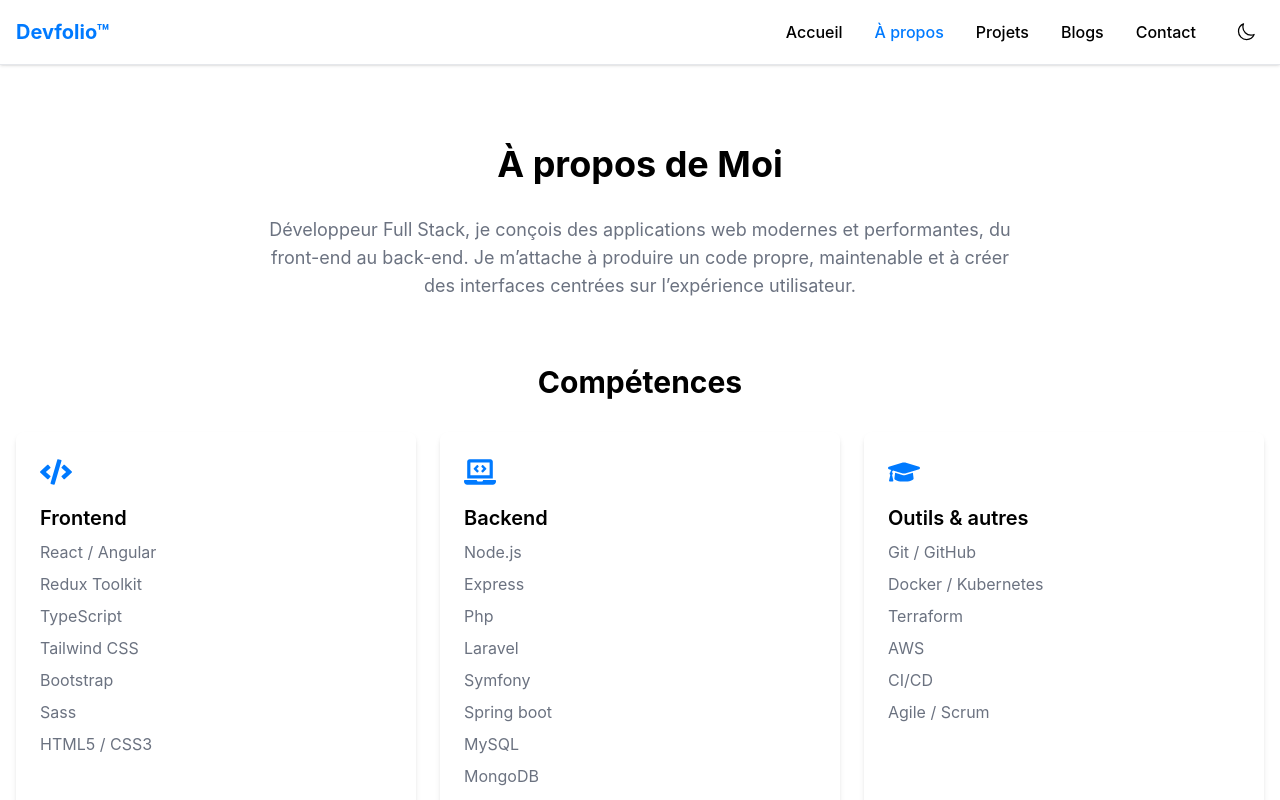
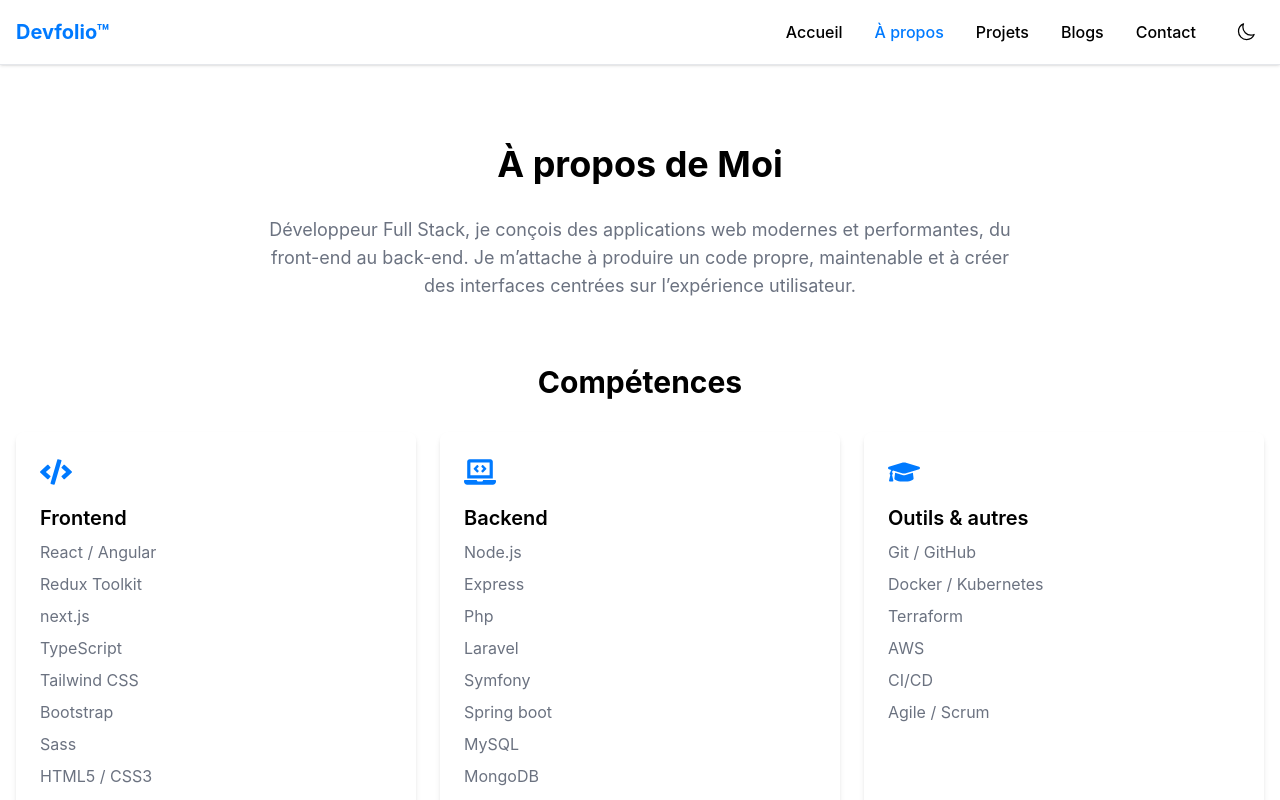
Before and after one commit to kevinkalenga/nextjs_portfolio, a Next.js app: page /about in a window 1280 px wide. Shown: the top 800 px of the page. Built offline with nearby package versions, Linux system fonts and the light colour scheme.

Commit message:
Add next.js skills

```diff
--- a/src/app/about/page.tsx
+++ b/src/app/about/page.tsx
@@ -63,6 +63,7 @@ export default function About() {
             <ul className="text-secondary space-y-2">
               <li>React / Angular</li>
               <li>Redux Toolkit</li>
+              <li>next.js</li>
               <li>TypeScript</li>
               <li>Tailwind CSS</li>
               <li>Bootstrap</li>
```
